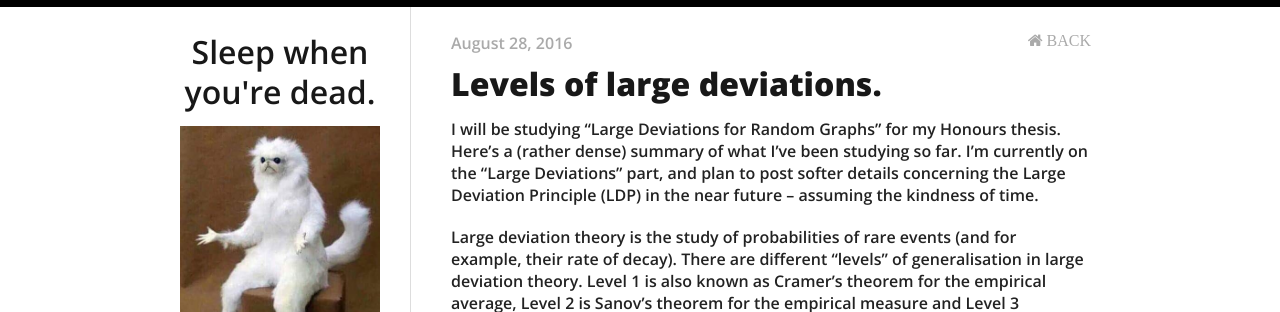
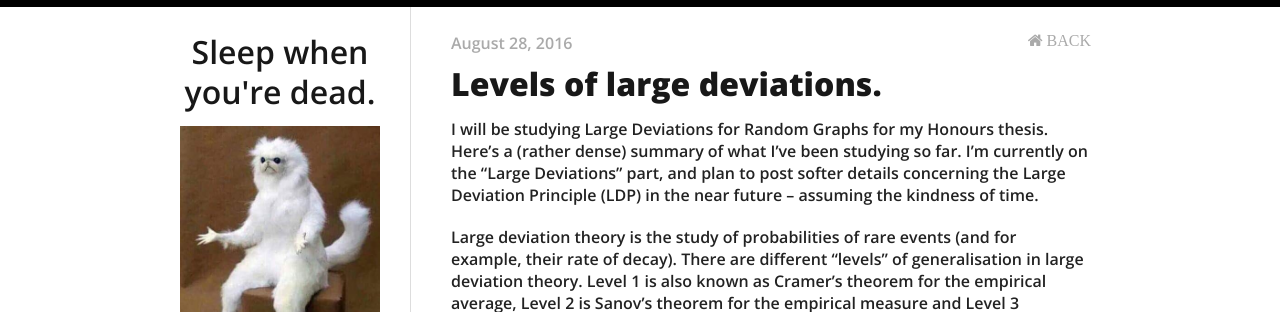
Before and after one commit to Wentong-DST/Wentong-DST.github.io, a Jekyll site: the page built from _posts/2016-08-28-levels-of-large-deviations.md, in a window 1280 px wide and 900 px high. Shown: the top 312 px of the window. Built offline with Jekyll 4.4.1, drawn with Linux system fonts in a browser that asks for light colours; nearby versions of some CDN libraries; formulas are drawn with MathJax 3.

```diff
--- a/_posts/2016-08-28-levels-of-large-deviations.md
+++ b/_posts/2016-08-28-levels-of-large-deviations.md
@@ -6,7 +6,7 @@ author: Mark N
 categories:
 ---
 
-I will be studying "Large Deviations for Random Graphs" for my Honours thesis. Here's a (rather dense) summary of what I've been studying so far. I'm currently on the "Large Deviations" part, and plan to post softer details concerning the Large Deviation Principle (LDP) in the near future -- assuming the kindness of time.
+I will be studying Large Deviations for Random Graphs for my Honours thesis. Here's a (rather dense) summary of what I've been studying so far. I'm currently on the "Large Deviations" part, and plan to post softer details concerning the Large Deviation Principle (LDP) in the near future -- assuming the kindness of time.
 
 Large deviation theory is the study of probabilities of rare events (and for example, their rate of decay). There are different "levels" of generalisation in large deviation theory. Level 1 is also known as Cramer's theorem for the empirical average, Level 2 is Sanov's theorem for the empirical measure and Level 3 concerns the slightly abstract large deviation for the empirical process.
 
```
